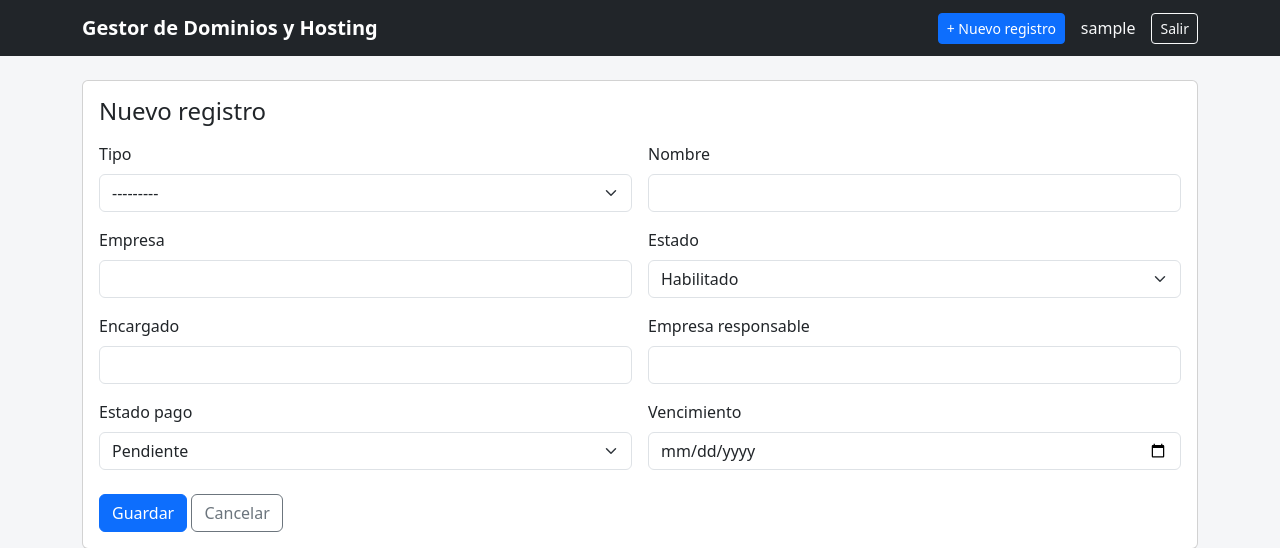
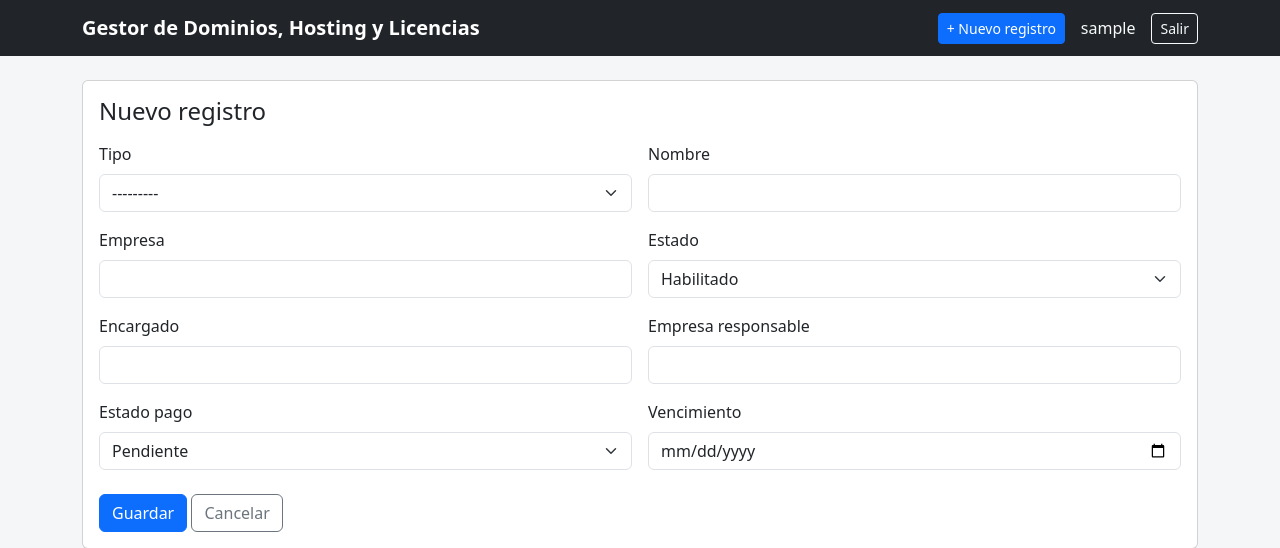
Before and after one commit to osvmen/FullStack, a Django app: page /activos/nuevo/ in a window 1280 px wide. Shown: the top 548 px of the page. Run offline with Django 5.2, Linux system fonts and the light colour scheme; the visitor is signed in with stand-in values (Sample User, id 1).

Commit message:
Update title and navbar text in base.html

```diff
--- a/templates/base.html
+++ b/templates/base.html
@@ -4,7 +4,7 @@
 <head>
     <meta charset="UTF-8">
     <meta name="viewport" content="width=device-width, initial-scale=1.0">
-    <title>{% block title %}Gestor de Dominios y Hosting{% endblock %}</title>
+    <title>{% block title %}Gestor de Dominios, Hosting y Licencias{% endblock %}</title>
     <link href="https://cdn.jsdelivr.net/npm/bootstrap@5.3.3/dist/css/bootstrap.min.css" rel="stylesheet">
     <style>
         body { background-color: #f5f6f8; }
@@ -19,7 +19,7 @@
 <body>
 <nav class="navbar navbar-expand-lg navbar-dark bg-dark mb-4">
     <div class="container">
-        <a class="navbar-brand" href="{% url 'activos:lista' %}">Gestor de Dominios y Hosting</a>
+        <a class="navbar-brand" href="{% url 'activos:lista' %}">Gestor de Dominios, Hosting y Licencias</a>
         {% if user.is_authenticated %}
         <div class="d-flex align-items-center">
             <a href="{% url 'activos:crear' %}" class="btn btn-primary btn-sm me-3">+ Nuevo registro</a>
```
